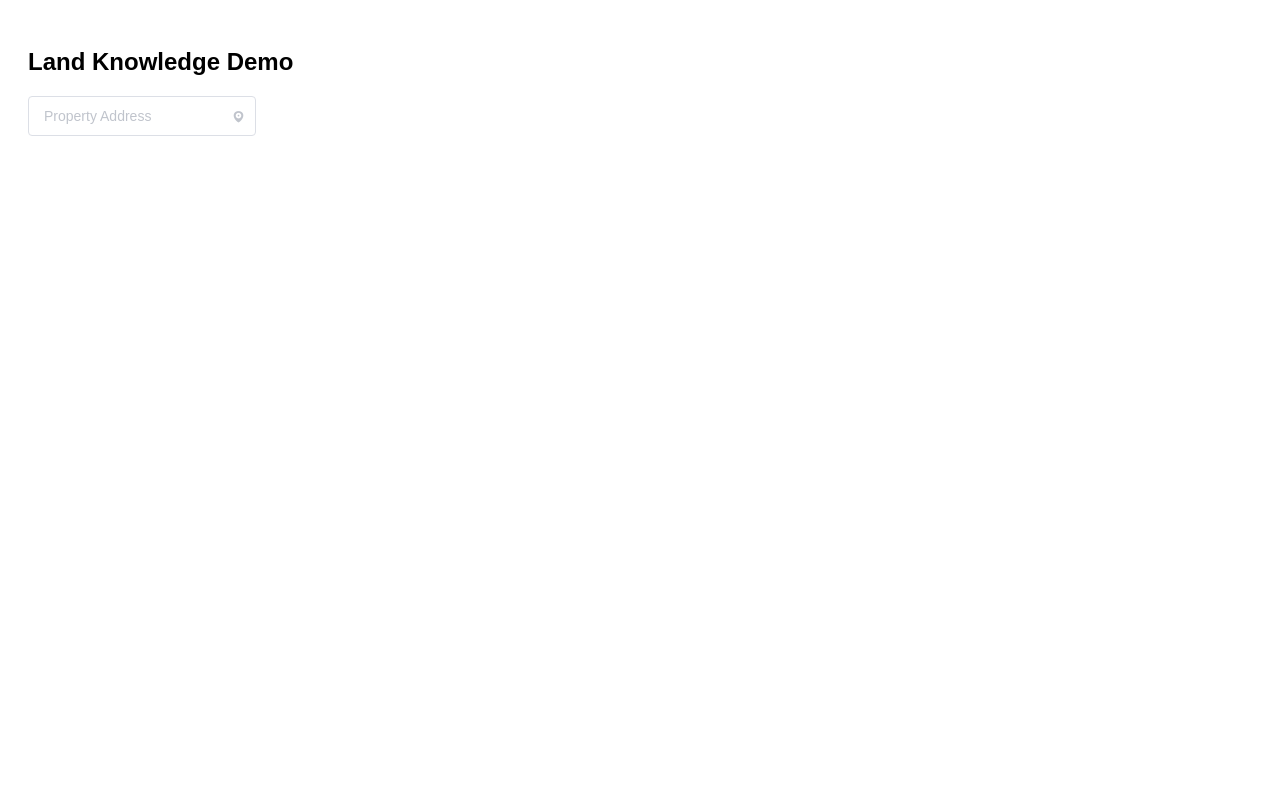
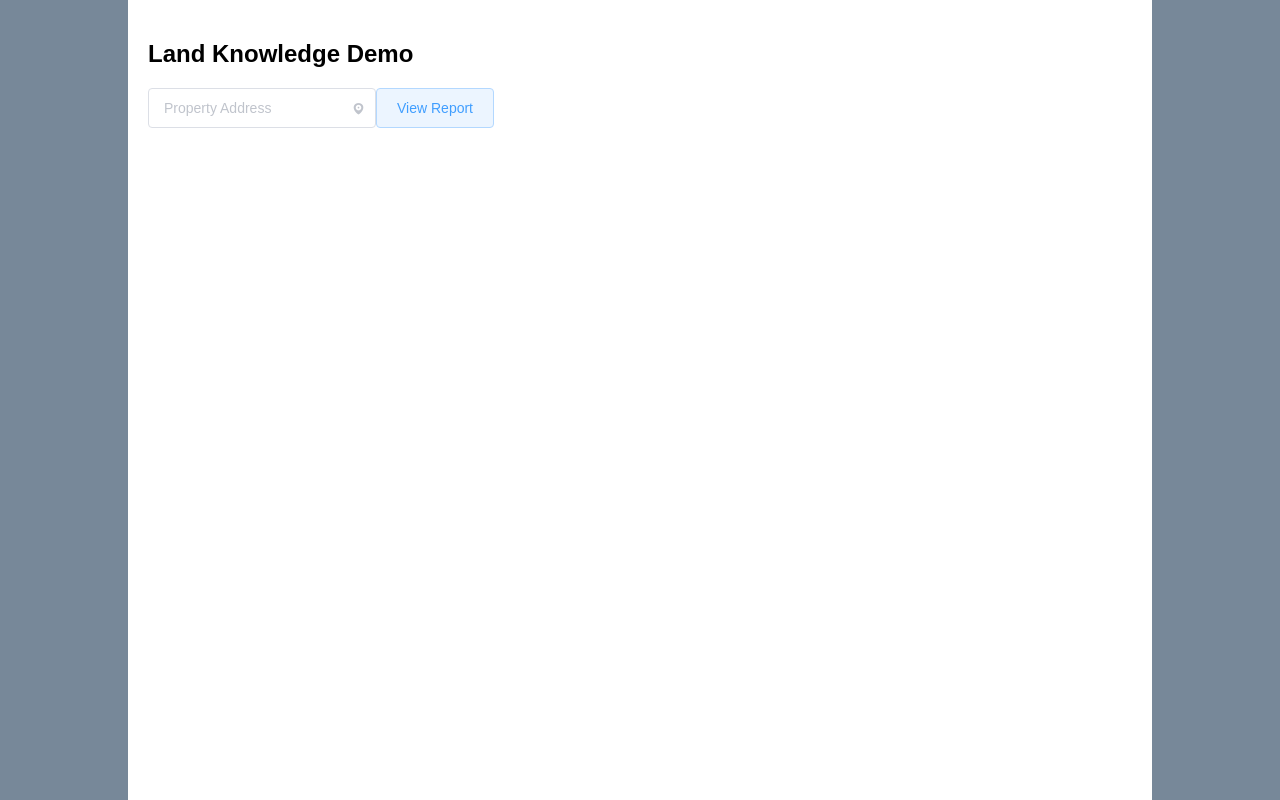
Before and after one commit to somazx/land-knowledge, a Nuxt app: page / in a window 1280 px wide. Built offline with nearby package versions, Linux system fonts and the light colour scheme.

Commit message:
Add view report button & css

```diff
--- a/pages/index.vue
+++ b/pages/index.vue
@@ -8,6 +8,9 @@
       :fetch-suggestions="fetchSuggestions"
       placeholder="Property Address"
     ><i slot="suffix" class="el-input__icon el-icon-location"></i></el-autocomplete>
+
+    <el-button type="primary" plain>View Report</el-button>
+
     </el-main>
   </el-container>
 </template>
@@ -81,5 +84,17 @@ export default Vue.extend({
 <style>
 body, html {
   font-family: Arial, Helvetica, sans-serif;
+  background-color:lightslategray;
+  margin: 0px
+}
+
+body, html, #__nuxt, #__layout, .el-container, .el-main {
+  height: 100%;
+}
+
+.el-container {
+  max-width: 1024px;
+  margin: 0 auto;
+  background-color: white;
 }
 </style>
```
